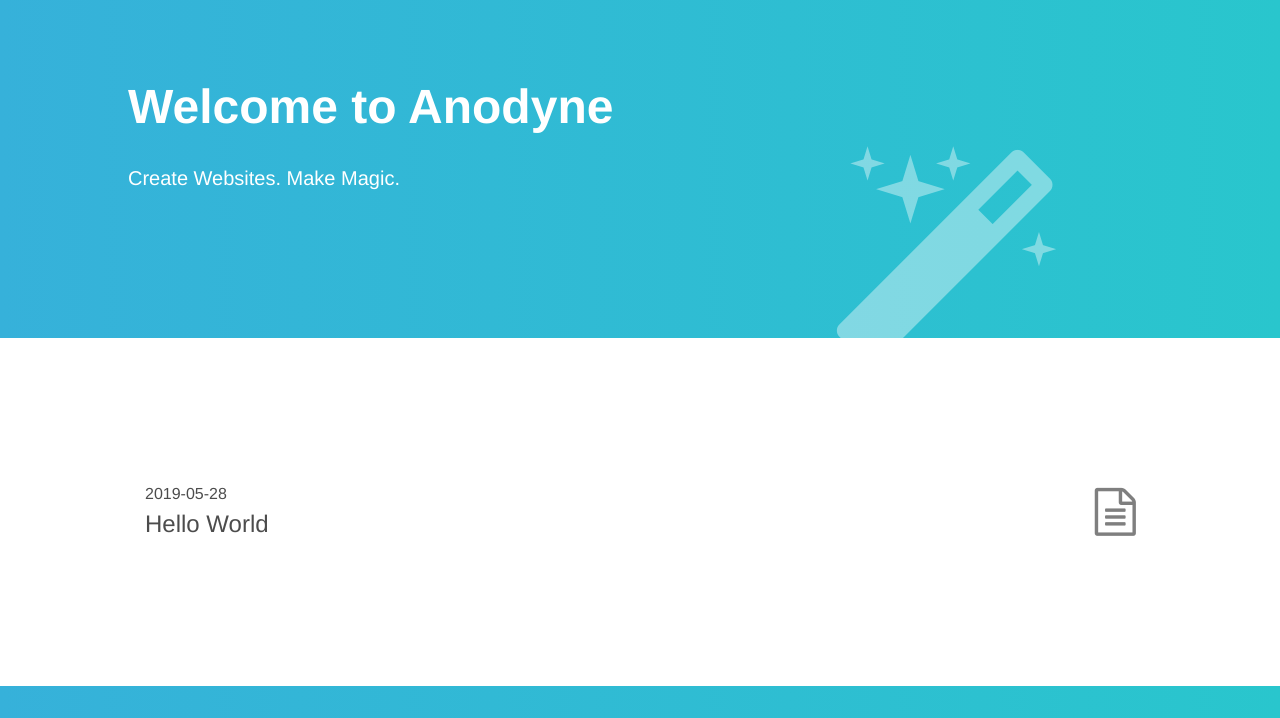
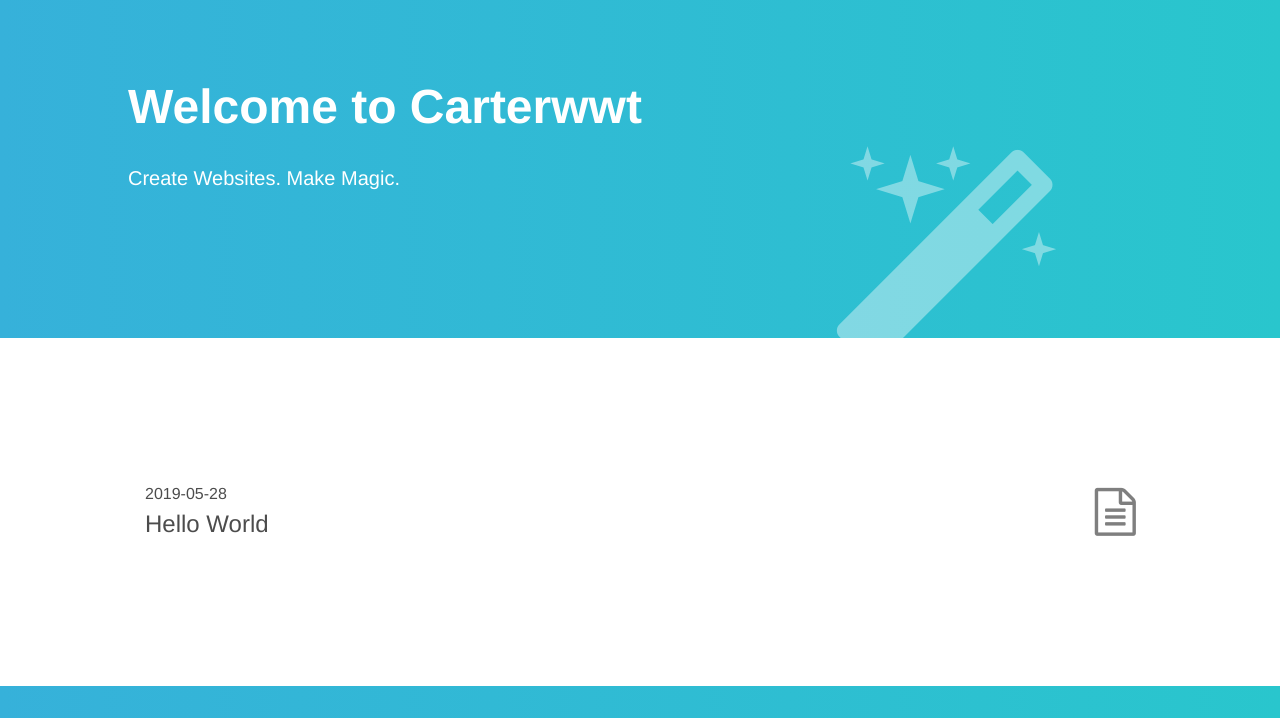
Before and after one commit to Carterwwt/Carterwwt.github.io, a plain HTML site: page index.html in a window 1280 px wide. Shown: the part 82-800 px from the top of the page. Drawn offline with nearby package versions, Linux system fonts and the light colour scheme.

Commit message:
Site updated: 2019-05-28 14:55:04

```diff
--- a/index.html
+++ b/index.html
@@ -108,7 +108,7 @@
     <!-- Title -->
     <div class="w-100 mw8 center vh-40 dt">
         <div class="dtc v-mid white">
-            <h1 class="f1-l f2-m tc tc-m tl-ns">Welcome to Anodyne</h1>
+            <h1 class="f1-l f2-m tc tc-m tl-ns">Welcome to Carterwwt</h1>
             <p class="f4 fw3 pab-100px tc tc-m tl-ns">Create Websites. Make Magic.</p>
         </div>
     </div>
```
